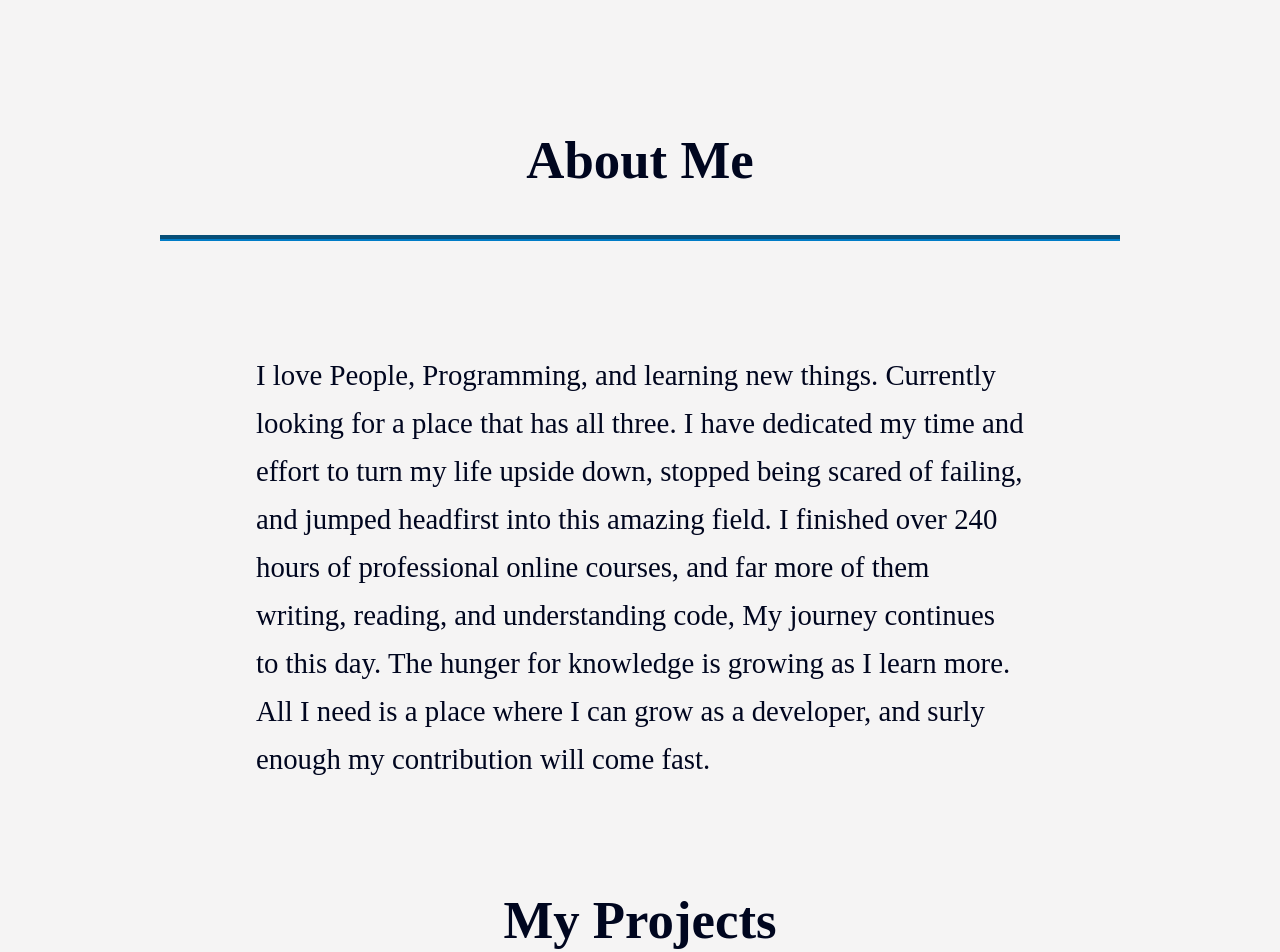
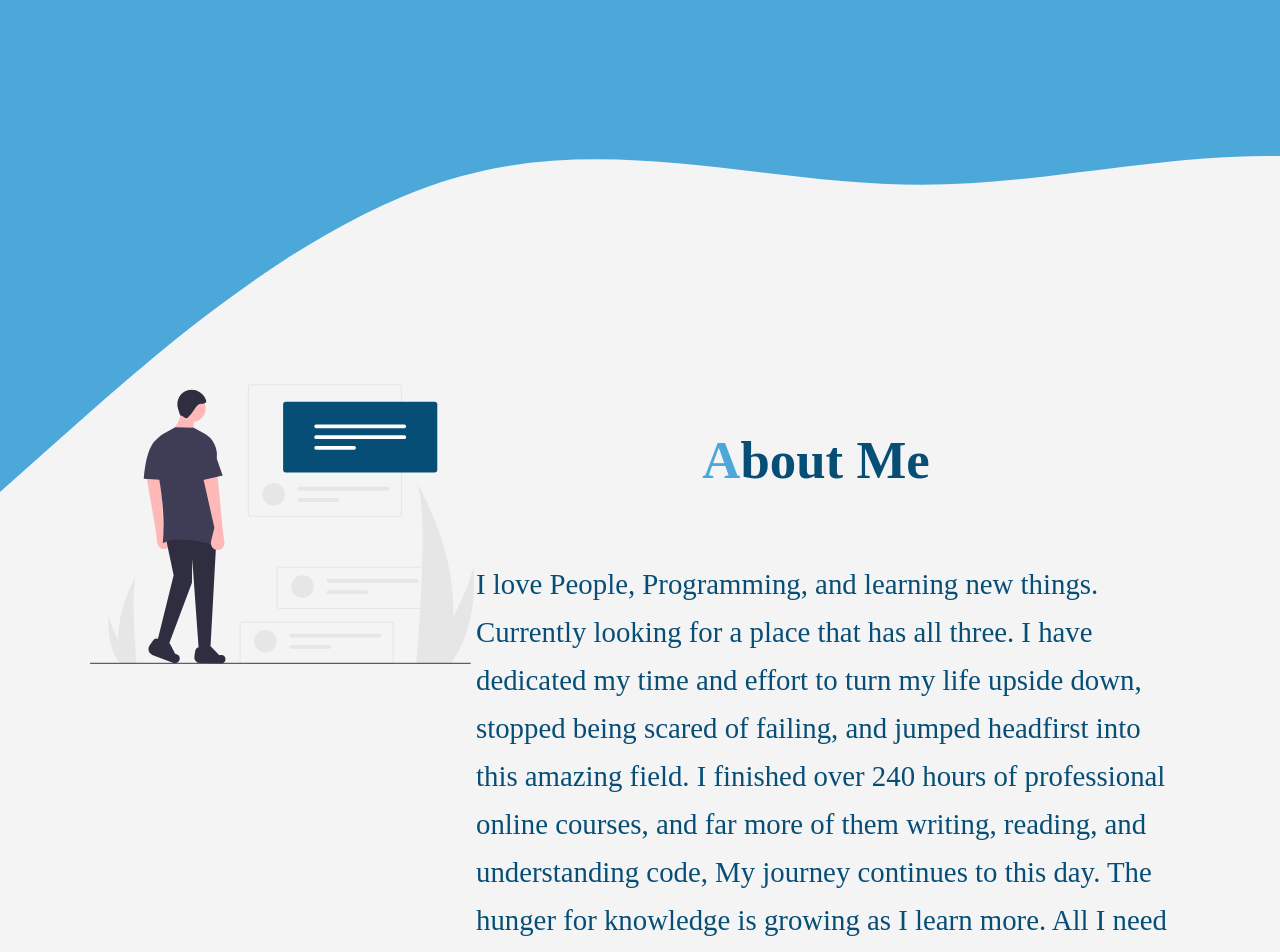
Before and after one commit to ormeiry/Meiry-Portfolio, a React (Create React App) app: page / in a window 1280 px wide. Shown: the part 820-1772 px from the top of the page. Built offline with nearby package versions, Linux system fonts and the light colour scheme; no server answers.

Commit message:
Merging about

```diff
--- a/src/components/About/AboutMe.css
+++ b/src/components/About/AboutMe.css
@@ -1,124 +1,108 @@
 .about-container {
-  background: rgba(245, 244, 244, 0.959);
   width: 100%;
   display: flex;
   flex-direction: column;
   justify-content: space-evenly;
   align-items: center;
-  color: #00061f;
+  color: var(--secondary);
   font-weight: 500;
   overflow: hidden;
+  position: relative;
 }
 
-.unseen {
-  opacity: 0;
+.about-wave {
+  position: absolute;
+  width: 200%;
+  left: 0;
+  top: 0;
 }
 
-.animation-side {
-  width: 85%;
-  height: 0.2%;
-  background-color: var(--secondary);
-  border-bottom: 2px solid #007cc7;
-  animation: 2.5s slideinbar;
+.about-me-svg {
+  position: absolute;
+  height: 30%;
+  width: 28%;
+  top: 0px;
+  left: 35px;
+  z-index: 1000;
 }
 
-.animation-text {
-  height: 0.5%;
-  margin-top: 50px;
-  margin-bottom: 10px;
+.title {
+  margin-top: 115px;
+  margin-left: 90px;
+  margin-bottom: 0px;
   font-size: var(--mobile-title);
-  color: #00061f;
-  animation: 2.5s slideintext;
+}
+
+.title span {
+  color: var(--third);
 }
 
 .about-container p {
-  margin-top: 50px;
-  margin-bottom: 50px;
-  width: 80%;
-  height: 60%;
+  margin-top: 30px;
+  margin-bottom: 60px;
+  width: 68%;
   font-size: var(--mobile-p);
   line-height: 1.8rem;
 }
 
-@keyframes slideinbar {
-  from {
-    transform: translateX(-400px) scale(0.1);
+@media screen and (min-width: 760px) {
+  .about-wave {
+    width: 210%;
   }
-}
-@keyframes slideintext {
-  from {
-    transform: translateX(400px) scale(0.1);
+
+  .about-me-svg {
+    position: absolute;
+    height: 40%;
+    left: 90px;
   }
-}
 
-@media screen and (min-width: 760px) {
-  .about-container {
-    height: 100vh;
+  .title {
+    margin-top: 240px;
+    margin-bottom: 20px;
+    margin-left: 250px;
+    text-align: center;
+    font-size: var(--pad-title);
   }
 
   .about-container p {
-    margin-top: 0px;
-    margin-bottom: 0;
+    margin-top: 50px;
+    margin-bottom: 150px;
     font-size: var(--pad-p);
-    height: 60%;
-    width: 70%;
+    width: 75%;
     line-height: 2.7rem;
-  }
-
-  .animation-text {
-    margin-bottom: 20px;
-    text-align: center;
-    width: 80%;
-    font-size: var(--pad-title);
-  }
-
-  @keyframes slideinbar {
-    from {
-      transform: translateX(-1000px) scale(0.1);
-    }
-  }
-
-  @keyframes slideintext {
-    from {
-      transform: translateX(1000px) scale(0.1);
-    }
   }
 }
 
 @media screen and (min-width: 992px) {
   .about-container {
-    height: 110vh;
+    align-items: flex-end;
+  }
+
+  .about-wave {
+    width: 180%;
+  }
+
+  .about-me-svg {
+    position: absolute;
+    height: 80%;
+    width: 30%;
+    left: 90px;
+  }
+
+  .title {
+    width: 60%;
+    margin-top: 450px;
+    margin-right: 80px;
+    text-align: center;
+    font-size: var(--desktop-title);
   }
 
   .about-container p {
-    margin-top: 110px;
+    margin-top: 50px;
+    margin-bottom: 300px;
+    margin-right: 100px;
     font-size: var(--desktop-p);
-    width: 60%;
+    width: 55%;
     line-height: 3rem;
   }
-
-  .animation-side {
-    width: 75%;
-    height: 0.5%;
-  }
-
-  .animation-text {
-    margin-top: 150px;
-    text-align: center;
-    width: 80%;
-    height: 10%;
-    font-size: var(--desktop-title);
-  }
-
-  @keyframes slideinbar {
-    from {
-      transform: translateX(-1200px) scale(0.1);
-    }
-  }
-
-  @keyframes slideintext {
-    from {
-      transform: translateX(1200px) scale(0.1);
-    }
-  }
 }
--- a/src/components/About/AboutMe.js
+++ b/src/components/About/AboutMe.js
@@ -1,25 +1,28 @@
-import React from 'react';
-import './AboutMe.css';
+import React from "react";
+import "./AboutMe.css";
 
-import { useObserver } from '../../hooks/useObserver';
+import { useObserver } from "../../hooks/useObserver";
+import { ReactComponent as Wave } from "../../images/aboutwave.svg";
+import { ReactComponent as AboutMeSVG } from "../../images/aboutmeSVG.svg";
 
 const AboutMe = () => {
-  const instructions = ([entry]) => {
-    if (entry.isIntersecting) {
-      entry.target.firstChild.classList.remove('unseen');
-      entry.target.children[1].classList.remove('unseen');
-      entry.target.children[1].classList.add('animation-side');
-      entry.target.firstChild.classList.add('animation-text');
-    }
-  };
-  const options = { threshold: [0.1] };
-  const observerRef = useObserver(instructions, options);
+  // const instructions = ([entry]) => {
+  //   if (entry.isIntersecting) {
+  //     entry.target.children[2].classList.remove("unseen");
+  //     entry.target.children[3].classList.remove("unseen");
+  //     entry.target.children[2].classList.add("animation-side");
+  //     entry.target.children[3].classList.add("animation-text");
+  //   }
+  // };
+  // const options = { threshold: [0.1] };
+  // const observerRef = useObserver(instructions, options);
   return (
-    <div className='about-container' ref={observerRef}>
-      <h2 className='unseen'>
+    <div className="about-container">
+      <Wave className="about-wave" />
+      <AboutMeSVG className="about-me-svg" />
+      <h2 className="title">
         <span>A</span>bout Me
       </h2>
-      <div className='unseen'></div>
       <p>
         I love People, Programming, and learning new things. Currently looking
         for a place that has all three. I have dedicated my time and effort to
--- a/src/components/ContactMe/ContactMe.css
+++ b/src/components/ContactMe/ContactMe.css
@@ -10,6 +10,7 @@
   margin-top: 95px;
   margin-bottom: 2px;
   font-size: var(--mobile-title);
+  color: var(--secondary);
 }
 
 .contact-icons {
@@ -21,7 +22,7 @@
 }
 
 .contact-icons i {
-  color: var(--secondary);
+  color: var(--third);
   background-color: var(--w-text);
 }
 
@@ -111,7 +112,6 @@
 
 .contact-form i {
   background-color: var(--secondary);
-  color: var(--primary);
 }
 
 .err-text {
@@ -136,7 +136,6 @@
   }
 
   .contact-icons i {
-    color: var(--secondary);
     background-color: var(--w-text);
   }
 
@@ -181,12 +180,11 @@
   }
 
   .contact-icons i {
-    color: var(--secondary);
     background-color: var(--w-text);
   }
 
   .contact-icons i:hover {
-    color: var(--primary);
+    color: var(--secondary);
     background-color: var(--w-text);
   }
 
--- a/src/components/Home/Home.css
+++ b/src/components/Home/Home.css
@@ -10,9 +10,9 @@
 
 .bg {
   height: 40%;
-  width: 75%;
+  width: 60%;
   position: absolute;
-  bottom: 0px;
+  bottom: 28px;
   z-index: 1000;
 }
 
@@ -20,21 +20,17 @@
   width: 450%;
   position: absolute;
   bottom: 0;
-  left: 0;
-  /* z-index: 1000; */
+  right: 0;
 }
 
 @media screen and (min-width: 760px) {
   .bg {
-    height: 55%;
-    width: 65%;
+    height: 45%;
+    width: 60%;
   }
 
   .bg-wave {
-    width: 400%;
-    position: absolute;
-    bottom: 0;
-    left: 0;
+    width: 350%;
   }
 }
 
@@ -47,9 +43,6 @@
 
   .bg-wave {
     width: 150%;
-    position: absolute;
-    bottom: 0;
     left: 0;
-    /* z-index: 1000; */
   }
 }
--- a/src/components/Home/HomeText.css
+++ b/src/components/Home/HomeText.css
@@ -7,7 +7,7 @@
   justify-content: space-between;
   align-items: center;
   text-shadow: -1px 1px 1px var(--primary);
-  color: var(--primary);
+  color: var(--secondary);
   z-index: 6;
 }
 
--- a/src/components/Technologies/Technologies.css
+++ b/src/components/Technologies/Technologies.css
@@ -3,6 +3,7 @@
   flex-direction: column;
   align-items: center;
   text-align: center;
+  color: var(--secondary);
 }
 
 .tech-grid {
--- a/src/components/portfolio/portfolio.css
+++ b/src/components/portfolio/portfolio.css
@@ -1,7 +1,6 @@
 .portfolio-wrapper {
   height: 390vh;
   width: 100vw;
-  background-color: rgba(245, 244, 244, 0.959);
   display: flex;
   flex-direction: column;
   justify-content: space-between;
@@ -12,7 +11,7 @@
   margin-top: 100px;
   margin-bottom: 0;
   font-size: var(--mobile-title);
-  color: #00061f;
+  color: var(--secondary);
 }
 
 .animation {
--- a/src/index.css
+++ b/src/index.css
@@ -1,21 +1,21 @@
-@import url('https://fonts.googleapis.com/css2?family=Oswald:wght@500&display=swap');
+@import url("https://fonts.googleapis.com/css2?family=Oswald:wght@500&display=swap");
 
 :root {
   --primary: #12232e;
   --secondary: #074e77;
   --third: #4da8da;
   --w-text: #eefbfb;
-  --mobile-p: 1.2rem;
-  --pad-p: 1.7rem;
+  --mobile-p: 1.1rem;
+  --pad-p: 1.9rem;
   --desktop-p: 1.8rem;
   --mobile-title: 2.2rem;
-  --pad-title: 3rem;
+  --pad-title: 3.3rem;
   --desktop-title: 3.3rem;
 }
 
 body {
   background-color: rgba(245, 244, 244, 0.959);
-  font-family: 'Playfair Display', serif;
+  font-family: "Playfair Display", serif;
   -webkit-font-smoothing: antialiased;
   -moz-osx-font-smoothing: grayscale;
   margin: 0;
@@ -25,7 +25,7 @@ body {
 }
 
 code {
-  font-family: source-code-pro, Menlo, Monaco, Consolas, 'Courier New',
+  font-family: source-code-pro, Menlo, Monaco, Consolas, "Courier New",
     monospace;
 }
 
```
Also changed, not shown: src/images/aboutmeSVG.svg (added), src/images/aboutwave.svg (added).
